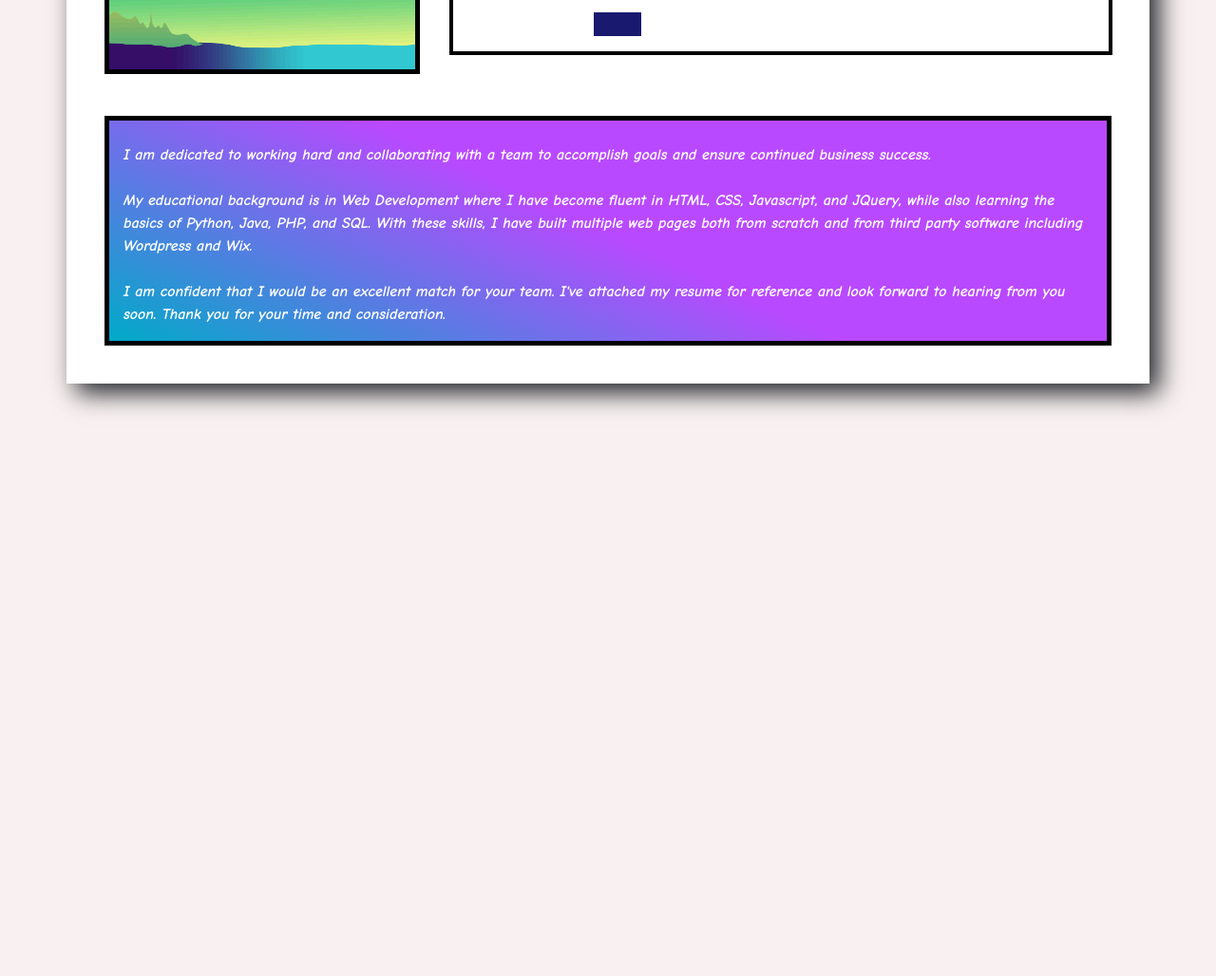
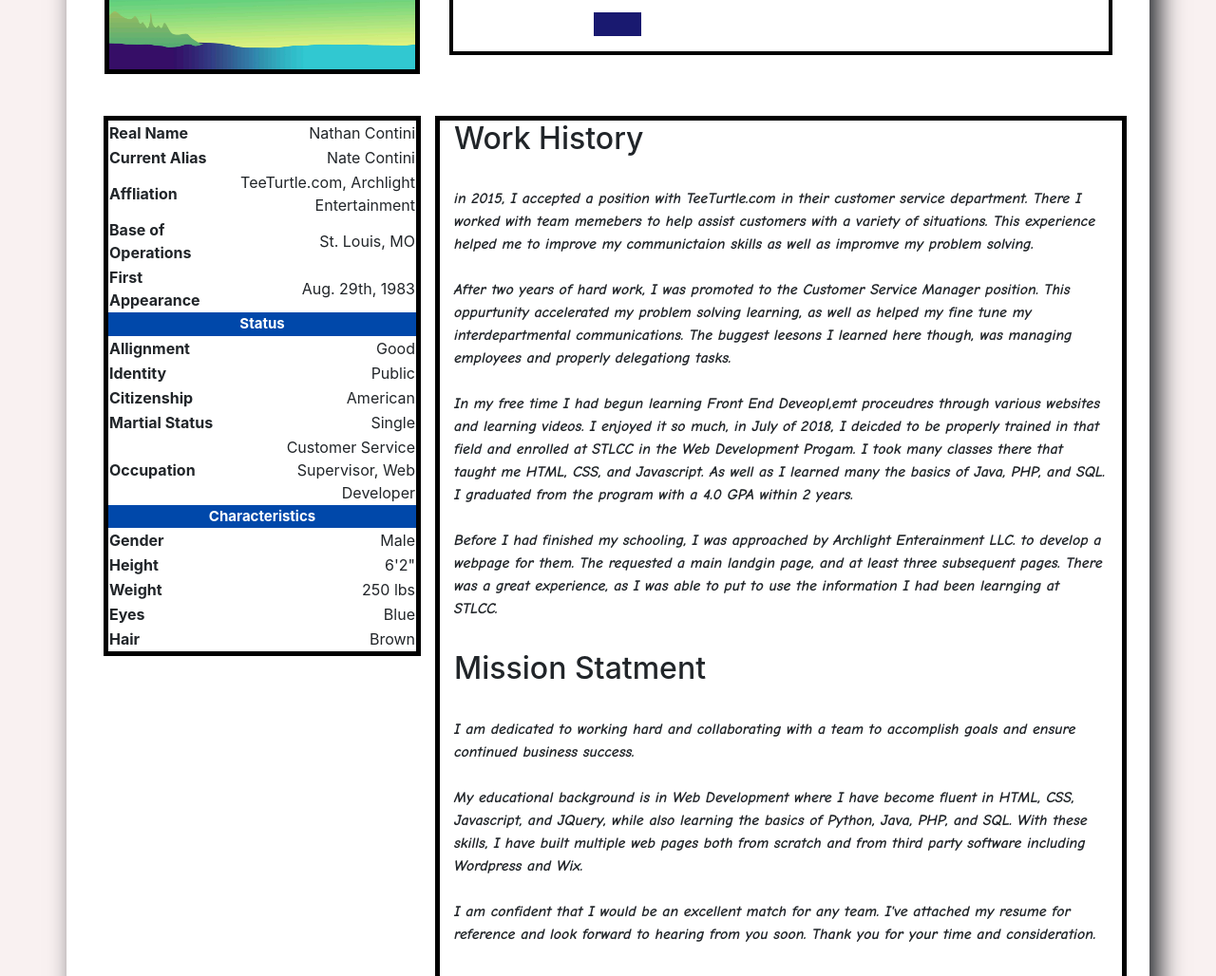
Before and after one commit to jlamember829/Nathan-Contini-Test-Site, a plain HTML site: page Skills.html in a window 1280 px wide. Shown: the part 970-1998 px from the top of the page at 95% size. Before the commit the page ends 1422 px from the top, so only its background shows below. Drawn offline with nearby package versions, Linux system fonts and the light colour scheme.

Commit message:
Add files via upload

```diff
--- a/Main.css
+++ b/Main.css
@@ -193,40 +193,48 @@ body {
   border-color: black !important;
 }
 .bio {
-  background: rgb(0,170,200);
-  background: linear-gradient(25deg, rgba(0,170,200,1) 0%, rgba(185,73,255,1) 50%);
+  background: white;
   font-family: 'Comic Neue', cursive;
+}
+.bioBar th{
+	text-align: center;
+	color: white;
+	background-color:#0048aa;
+	font-size: 15px;
+	border-top: none;
+}
+.profile {
+  display: none;
 }
 
 
 /* special media quieres */
 
-@media only screen and (max-width: 990px) {
+@media only screen and (max-width: 1200px) {
   .profile {
+    display: inline-block;
+  }
+  .info {
     display: none;
   }
 }
 
-
+@media only screen and (max-width: 990px){
+  .profile {
+    display: none;
+  }
+  .biopic {
+    display: none;
+  }
+  .info {
+    display: inline-block;
+  }
+}
 @media only screen and (max-width: 767px) {
   .contact p {
     width: 83%;
     margin-left: 40px;
   }
-  .bar-1 {
-    background-color: midnightblue;
-    animation:  bar-1-animate 1500ms ease-in-out;
-    width: 300px
-  }
-  @keyframes bar-1-animate {
-    0% {
-      width: 0;
-    }
-    100% {
-      width: 300px;
-    }
-  }
-
   .squareJS {
     height: 25px;
     position: relative;
@@ -331,4 +339,10 @@ body {
       width: 15px;
     }
   }
+@media only screen and (max-width: 730px) {
+  .info {
+    display: none;
+  }
+
+
 }
--- a/Skills.html
+++ b/Skills.html
@@ -48,16 +48,86 @@
   </div>
   <div class="container">
     <div class="row comic mt-5 mb-5 p-4">
-      <div class="col-4 mt-3 profile text-center">
+      <div class="col-4 mt-3 text-center biopic">
         <img src="Assets/Skills-image.jpg" alt="" height="800px" class="panels mt-5">
       </div>
-      <div class="col-lg-8 col-md-12 mt-3 mb-5 pb-3">
+       <div class="col-8 profile mt-4 mb-5 p-4">
+        <table class="panels mt-3 ml-5">
+          <tr>
+            <th  class="pb-2">Real Name</th>
+			      <td class="text-right">Nathan Contini</td>
+          </tr>
+          <tr>
+		        <th  class="pb-2">Current Alias</th>
+		        <td class="text-right">Nate Contini</td>
+		      </tr>
+          <tr>
+            <th class="pb-2" >Affliation</th>
+            <td class="text-right">TeeTurtle.com, Archlight Entertainment</td>
+          </tr>
+          <tr>
+            <th class="pb-2">Base of Operations</th>
+            <td class="text-right">St. Louis, MO</td>
+          </tr>
+          <tr>
+            <th class="pb-2">First Appearance</th>
+            <td class="text-right">Aug. 29th, 1983</td>
+          </tr>
+          <tr class="bioBar">
+		      <th colspan="2">Status</th>
+          </tr>
+          <tr>
+            <th class="pb-2">Allignment</th>
+            <td class="text-right">Good</td>
+          </tr>
+          <tr>
+            <th class="pb-2">Identity</th>
+            <td class="text-right">Public</td>
+          </tr>
+          <tr>
+            <th>Citizenship</th>
+            <td class="text-right">American</td>
+          </tr>
+          <tr>
+            <th>Martial Status</th>
+            <td class="text-right">Single</td>
+          </tr>
+          <tr>
+            <th class="pb-2">Occupation</th>
+            <td class="text-right">Customer Service Supervisor, Web Developer</td>
+          </tr>
+          <tr class="bioBar">
+            <th colspan="2">Characteristics</th>
+          </tr>
+          <tr>
+            <th class="pb-2">Gender</th>
+            <td class="text-right">Male</td>
+          </tr>
+          <tr>
+            <th class="pb-2">Height</th>
+            <td class="text-right">6'2"</td>
+          </tr>
+          <tr>
+            <th class="pb-2">Weight</th>
+            <td class="text-right">250 lbs</td>
+          </tr>
+          <tr>
+            <th class="pb-2">Eyes</th>
+            <td class="text-right">Blue</td>
+          </tr>
+          <tr>
+            <th class="pb-2">Hair</th>
+            <td class="text-right">Brown</td>
+          </tr>
+        </table>
+      </div>
+      <div class="col-xl-8 col-lg-12 mt-3 mb-5 pb-3">
         <h1>Power Stats</h1>
 
         <!-- SKILLS INFP -->
 
         <div class="row bg-warning border border-4">
-          <p class="offset-3 col-1 header bg-warning">1</p><p class="col-1 header bg-warning">2</p><p class="col-1 header bg-warning">3</p><p class="col-1 header bg-warning">4</p><p class="col-1 header bg-warning">5</p><p class="col-1 header bg-warning">6</p><p class="col-1 header bg-warning">7</p><p class="col-1 header bg-warning">8</p>
+          <p class="offset-3 col-1 header bg-warning">1</p><p class="col-1 header bg-warning">2</p><p class="col-1 header bg-warning">3</p><p class="col-1 header bg-warning">4</p><p class="col-1 header bg-warning">5</p><p class="col-1 header bg-warning">6</p><p class="col-1 header bg-warning">7</p><p class="col-1 header bg-warning d-none d-sm-block">8</p>
         </div>
         <li id="skills" class="border border-4">
           <ul class="bg-danger text-white pt-2 border-bottom border-4">HTML5</ul>
@@ -77,12 +147,89 @@
           <ul class="bg-danger text-white border-top border-bottom border-4">PHP</ul>
           <ul class="squareprogram"><div class="bar-5 offset-2"></div></ul>
         </li>
-        </div>
-        <div class="mr-3 ml-3">
-        <p class="col-12 pb-3 panels bio ms-2 pt-4 container-fluid text-white">I am dedicated to working hard and collaborating with a team to accomplish goals and ensure continued business success.<br/><br/>
+      </div>
+      <div class="col-4 info">
+        <table class="panels">
+          <tr>
+            <th>Real Name</th>
+			      <td class="text-right">Nathan Contini</td>
+          </tr>
+          <tr>
+		        <th>Current Alias</th>
+		        <td class="text-right">Nate Contini</td>
+		      </tr>
+          <tr>
+            <th>Affliation</th>
+            <td class="text-right">TeeTurtle.com, Archlight Entertainment</td>
+          </tr>
+          <tr>
+            <th>Base of Operations</th>
+            <td class="text-right">St. Louis, MO</td>
+          </tr>
+          <tr>
+            <th>First Appearance</th>
+            <td class="text-right">Aug. 29th, 1983</td>
+          </tr>
+          <tr class="bioBar">
+		      <th colspan="2">Status</th>
+          </tr>
+          <tr>
+            <th>Allignment</th>
+            <td class="text-right">Good</td>
+          </tr>
+          <tr>
+            <th>Identity</th>
+            <td class="text-right">Public</td>
+          </tr>
+          <tr>
+            <th>Citizenship</th>
+            <td class="text-right">American</td>
+          </tr>
+          <tr>
+            <th>Martial Status</th>
+            <td class="text-right">Single</td>
+          </tr>
+          <tr>
+            <th>Occupation</th>
+            <td class="text-right">Customer Service Supervisor, Web Developer</td>
+          </tr>
+          <tr class="bioBar">
+            <th colspan="2">Characteristics</th>
+          </tr>
+          <tr>
+            <th>Gender</th>
+            <td class="text-right">Male</td>
+          </tr>
+          <tr>
+            <th>Height</th>
+            <td class="text-right">6'2"</td>
+          </tr>
+          <tr>
+            <th>Weight</th>
+            <td class="text-right">250 lbs</td>
+          </tr>
+          <tr>
+            <th>Eyes</th>
+            <td class="text-right">Blue</td>
+          </tr>
+          <tr>
+            <th>Hair</th>
+            <td class="text-right">Brown</td>
+          </tr>
+        </table>
+      </div>
+      <div class="col-xl-8 col-lg-12 col-md-8 panels">
+        <h2>Work History</h2>
+        <p class="pb-3  bio ms-2 pt-4">in 2015, I accepted a position with TeeTurtle.com in their customer service department. There I worked with team memebers to help assist customers with a variety of situations. This experience helped me to improve my communictaion skills as well as impromve my problem solving.<br/><br/>
+        After two years of hard work, I was promoted to the Customer Service Manager position. This oppurtunity accelerated my problem solving learning, as well as helped my fine tune my interdepartmental communications. The buggest leesons I learned here though, was managing employees and properly delegationg tasks.<br/><br/>
+        In my free time I had begun learning Front End Deveopl,emt proceudres through various websites and learning videos. I enjoyed it so much, in July of 2018, I deicded to be properly trained in that field and enrolled at STLCC in the Web Development Progam. I took many classes there that taught me HTML, CSS, and Javascript. As well as I learned many the basics of Java, PHP, and SQL. I graduated from the program with a 4.0 GPA within 2 years. <br/><br/>
+        Before I had finished my schooling, I was approached by Archlight Enterainment LLC. to develop a webpage for them. The requested a main landgin page, and at least three subsequent pages. There was a great experience, as I was able to put to use the information I had been learnging at STLCC.
+        </p>
+        <h2>Mission Statment</h2>
+        <p class="pb-3  bio ms-2 pt-4">I am dedicated to working hard and collaborating with a team to accomplish goals and ensure continued business success.<br/><br/>
         My educational background is in Web Development where I have become fluent in HTML, CSS, Javascript, and JQuery, while also learning the basics of Python, Java, PHP, and SQL. With these skills, I have built multiple web pages both from scratch and from third party software including Wordpress and Wix.<br/><br/>
 
-        I am confident that I would be an excellent match for your team. I've attached my resume for reference and look forward to hearing from you soon. Thank you for your time and consideration.
+        I am confident that I would be an excellent match for any team. I've attached my resume for reference and look forward to hearing from you soon. Thank you for your time and consideration.
         </p>
       </div>
     </div>
```
